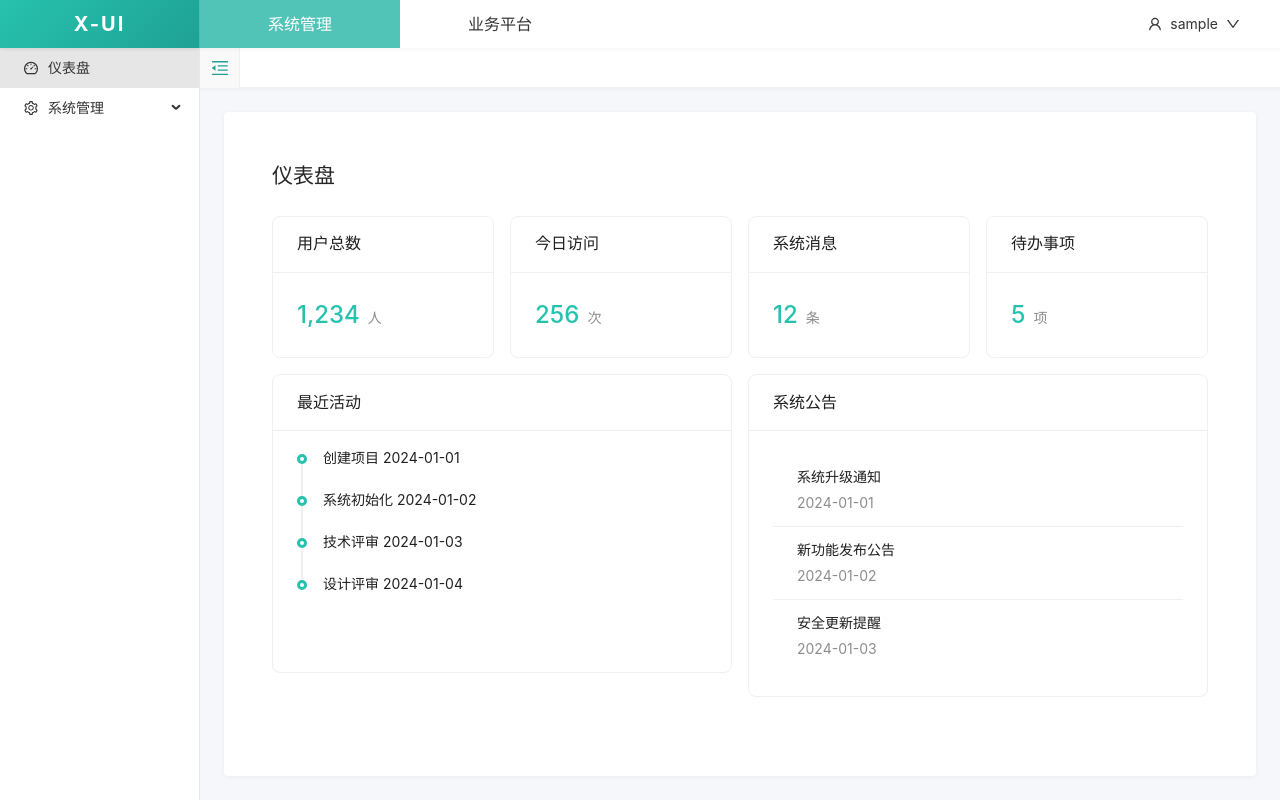
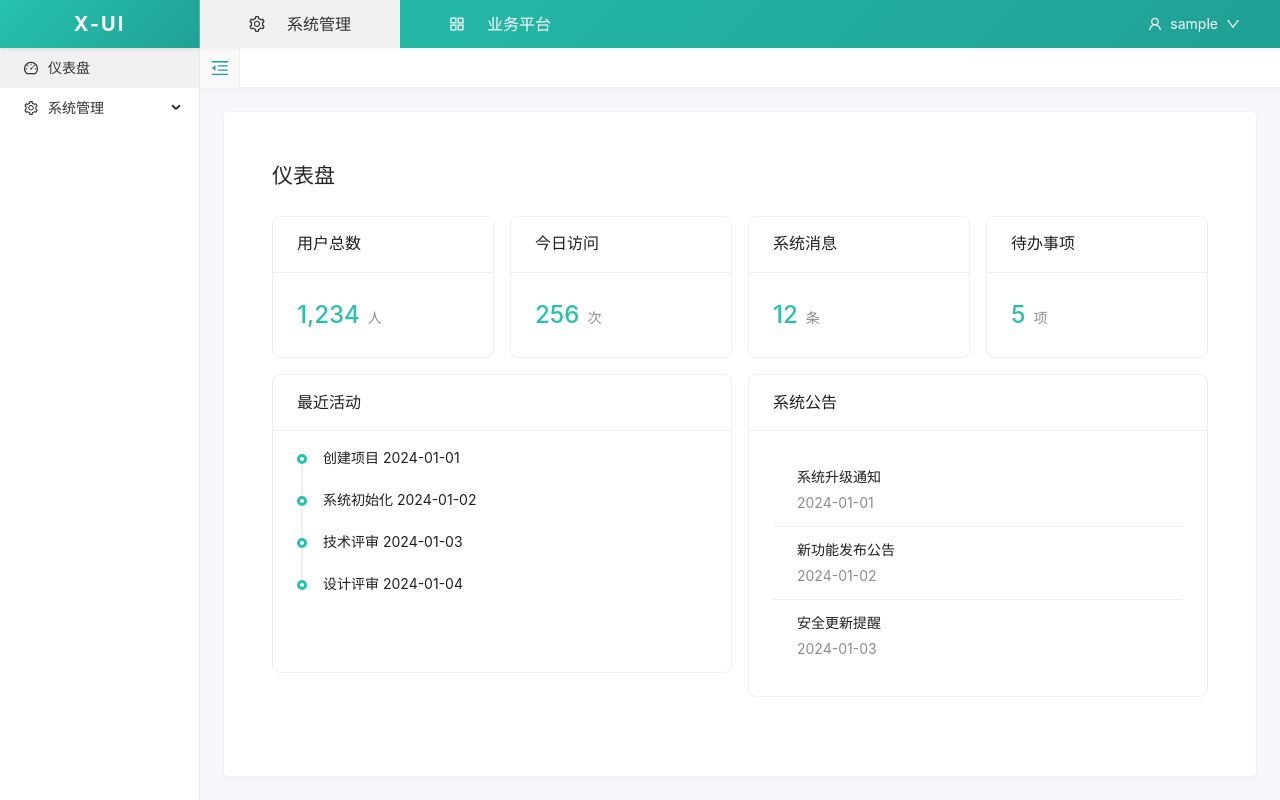
Before and after one commit to songdada1995/x-demo-springboot3, a Vue app in the folder x-ui/: page /dashboard in a window 1280 px wide. Built offline with nearby package versions, Linux system fonts and the light colour scheme; sample sign-in values are in the browser's storage.

Commit message:
feat: 修改样式

```diff
--- a/x-ui/src/components/layout/MainLayout.vue
+++ b/x-ui/src/components/layout/MainLayout.vue
@@ -13,8 +13,14 @@
           class="top-menu"
           @select="handleTopMenuSelect"
         >
-          <a-menu-item key="system">系统管理</a-menu-item>
-          <a-menu-item key="business">业务平台</a-menu-item>
+          <a-menu-item key="system">
+            <template #icon><setting-outlined /></template>
+            系统管理
+          </a-menu-item>
+          <a-menu-item key="business">
+            <template #icon><appstore-outlined /></template>
+            业务平台
+          </a-menu-item>
         </a-menu>
       </div>
       <!-- 添加用户信息区域 -->
@@ -628,7 +634,7 @@ watch(() => route.path, () => {
   display: flex;
   align-items: center;
   padding: 0;
-  background: #ffffff !important;
+  background: linear-gradient(135deg, #27c2ad 0%, #1fa195 100%) !important;
   height: 48px;
   min-height: 48px;
   box-shadow: 0 1px 4px rgba(0, 0, 0, 0.05);
@@ -708,30 +714,41 @@ watch(() => route.path, () => {
   line-height: 48px !important;
   margin: 0 !important;
   padding: 0 24px !important;
-  color: #333333 !important;
-  background: #ffffff !important;
+  color: #ffffff !important;
+  background: transparent !important;
   border: none !important;
   min-width: 110px !important;
   transition: all 0.3s !important;
+  border-radius: 0 !important;
+  display: flex !important;
+  align-items: center !important;
+  justify-content: center !important;
+  gap: 8px !important;
 }
 
 :deep(.top-menu.ant-menu-horizontal > .ant-menu-item:hover) {
   color: #333333 !important;
-  background-color: #f0f0f0 !important;
+  background-color: #e6e6e6 !important;
+  border-radius: 0 !important;
 }
 
-:deep(.top-menu.ant-menu-horizontal > .ant-menu-item-selected) {
-  color: #ffffff !important;
-  background-color: #52c4b7 !important;
+:deep(.top-menu.ant-menu-horizontal > .ant-menu-item-selected),
+:deep(.top-menu.ant-menu-horizontal > .ant-menu-item.ant-menu-item-selected) {
+  color: #333333 !important;
+  background-color: #e6e6e6 !important;
+  border-radius: 0 !important;
 }
 
-:deep(.top-menu.ant-menu-horizontal > .ant-menu-item::after) {
-  display: none !important;
+:deep(.top-menu.ant-menu-horizontal > .ant-menu-item .anticon) {
+  font-size: 16px !important;
+  margin-right: 4px !important;
+  color: inherit !important;
 }
 
-:deep(.top-menu.ant-menu-horizontal > .ant-menu-item .ant-menu-title-content) {
-  transition: color 0.3s !important;
-  text-align: center !important;
+:deep(.top-menu.ant-menu-horizontal > .ant-menu-item:hover .anticon),
+:deep(.top-menu.ant-menu-horizontal > .ant-menu-item-selected .anticon),
+:deep(.top-menu.ant-menu-horizontal > .ant-menu-item.ant-menu-item-selected .anticon) {
+  color: #333333 !important;
 }
 
 /* 确保内容居中 */
@@ -774,21 +791,21 @@ watch(() => route.path, () => {
     cursor: pointer;
   border-radius: 4px;
   transition: all 0.3s;
-    color: #333333;
+    color: #ffffff;
     width: auto;
 
     &:hover {
-      background-color: #e6e6e6;
-      color: #333333;
+      background-color: rgba(255, 255, 255, 0.1);
+      color: #ffffff;
 
       .anticon {
-        color: #333333;
+        color: #ffffff;
       }
     }
 
     .anticon {
       font-size: 14px;
-      color: #333333;
+      color: #ffffff;
   transition: all 0.3s;
     }
 
@@ -927,33 +944,11 @@ watch(() => route.path, () => {
 
     &:hover {
       color: #333333 !important;
-      background-color: #e6e6e6 !important;
+      background-color: #f0f0f0 !important;
     }
 
     .anticon {
       color: #333333 !important;
-    }
-  }
-
-  /* 没有子级的菜单选中样式 */
-  .ant-menu-item-selected {
-    color: #333333 !important;
-    background-color: #e6e6e6 !important;
-    margin: 0 !important;
-    width: 100% !important;
-    border-radius: 0 !important;
-
-    &:hover {
-      color: #333333 !important;
-      background-color: #e6e6e6 !important;
-    }
-
-    .anticon {
-      color: #333333 !important;
-    }
-
-    &::after {
-      display: none !important;
     }
   }
 
@@ -989,6 +984,28 @@ watch(() => route.path, () => {
     }
   }
 
+  /* 没有子级的菜单选中样式 */
+  .ant-menu-item-selected {
+    color: #333333 !important;
+    background-color: #f0f0f0 !important;
+    margin: 0 !important;
+    width: 100% !important;
+    border-radius: 0 !important;
+
+    &:hover {
+      color: #333333 !important;
+      background-color: #f0f0f0 !important;
+    }
+
+    .anticon {
+      color: #333333 !important;
+    }
+
+    &::after {
+      display: none !important;
+    }
+  }
+
   /* 子菜单内容区域 */
   .ant-menu-sub {
     background: #ffffff !important;
@@ -1002,12 +1019,12 @@ watch(() => route.path, () => {
 
       &:hover {
         color: #333333 !important;
-        background-color: #e6e6e6 !important;
+        background-color: #f0f0f0 !important;
       }
 
       &.ant-menu-item-selected {
         color: #333333 !important;
-        background-color: #e6e6e6 !important;
+        background-color: #f0f0f0 !important;
 
         &::after {
           display: none !important;
@@ -1025,13 +1042,13 @@ watch(() => route.path, () => {
   .ant-menu-item,
   .ant-menu-submenu .ant-menu-submenu-title {
     padding: 0 !important;
-  text-align: center !important;
+    text-align: center !important;
     margin: 0 !important;
     width: 80px !important;
     border-radius: 0 !important;
-  display: flex !important;
-  align-items: center !important;
-  justify-content: center !important;
+    display: flex !important;
+    align-items: center !important;
+    justify-content: center !important;
 
     .anticon {
       margin: 0 !important;
@@ -1052,7 +1069,7 @@ watch(() => route.path, () => {
 
 /* 顶部菜单样式 */
 :deep(.ant-menu.top-menu) {
-  background: #ffffff !important;
+  background: transparent !important;
   border: none !important;
   line-height: 48px !important;
   height: 48px !important;
@@ -1069,12 +1086,16 @@ watch(() => route.path, () => {
   line-height: 48px !important;
   margin: 0 !important;
   padding: 0 24px !important;
-  color: #333333 !important;
-  background: #ffffff !important;
+  color: #ffffff !important;
+  background: transparent !important;
   border: none !important;
   min-width: 110px !important;
   transition: all 0.3s !important;
   border-radius: 0 !important;
+  display: flex !important;
+  align-items: center !important;
+  justify-content: center !important;
+  gap: 8px !important;
 }
 
 :deep(.ant-menu.top-menu.ant-menu-horizontal > .ant-menu-item:hover) {
@@ -1085,9 +1106,21 @@ watch(() => route.path, () => {
 
 :deep(.ant-menu.top-menu.ant-menu-horizontal > .ant-menu-item-selected),
 :deep(.ant-menu.top-menu.ant-menu-horizontal > .ant-menu-item.ant-menu-item-selected) {
-  color: #ffffff !important;
-  background-color: #52c4b7 !important;
+  color: #333333 !important;
+  background-color: #f0f0f0 !important;
   border-radius: 0 !important;
+}
+
+:deep(.ant-menu.top-menu.ant-menu-horizontal > .ant-menu-item .anticon) {
+  font-size: 16px !important;
+  margin-right: 4px !important;
+  color: inherit !important;
+}
+
+:deep(.ant-menu.top-menu.ant-menu-horizontal > .ant-menu-item:hover .anticon),
+:deep(.ant-menu.top-menu.ant-menu-horizontal > .ant-menu-item-selected .anticon),
+:deep(.ant-menu.top-menu.ant-menu-horizontal > .ant-menu-item.ant-menu-item-selected .anticon) {
+  color: #333333 !important;
 }
 
 :deep(.ant-menu.top-menu.ant-menu-horizontal > .ant-menu-item::after),
```
